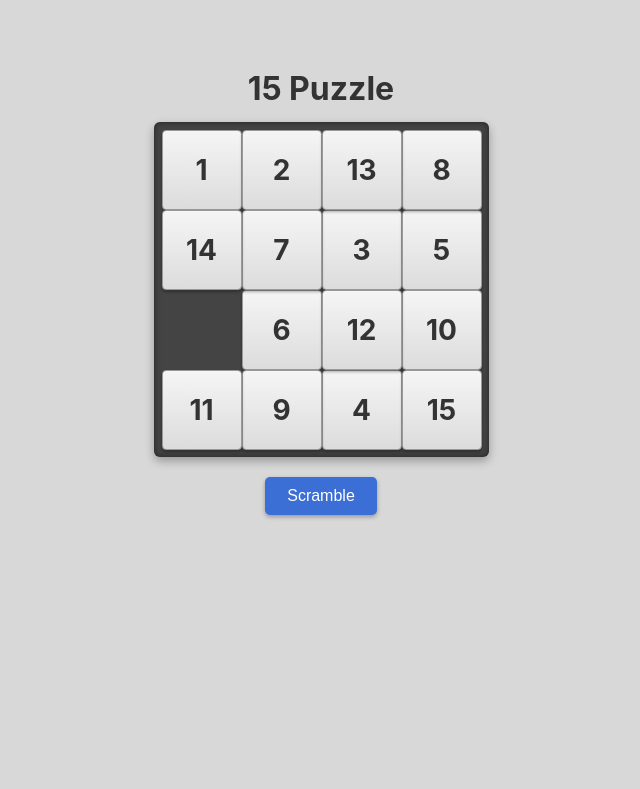
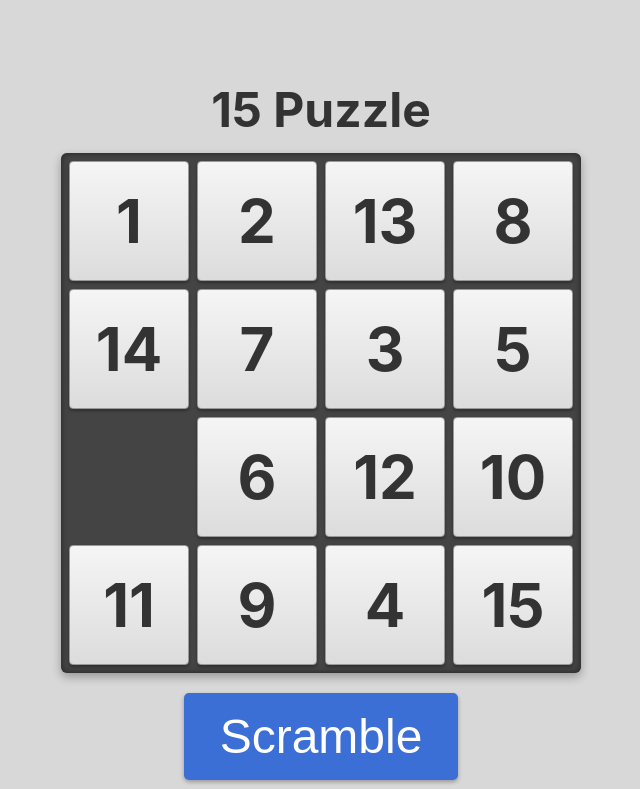
Before and after one commit to rocketsw/rocketsw.github.io, a plain HTML site: page 15-puzzle.html in a window 1280 px wide. Shown: the whole page, without its empty margins (319-959 px from the left). Drawn offline with Linux system fonts and the light colour scheme.

Commit message:
Added a "viewport meta tag".  Increased the font-size of some elements.

```diff
--- a/15-puzzle.html
+++ b/15-puzzle.html
@@ -2,6 +2,7 @@
 <html lang="en">
 <head>
 <meta charset="UTF-8">
+<meta name="viewport" content="width=device-width, initial-scale=1">
 <title>15 Puzzle</title>
 <style>
   body {
@@ -16,18 +17,21 @@
   h1 {
     margin-bottom: 4px;
     color: #333;
+	font-size: 3rem;
   }
 
   #status {
-    height: 24px;
+    min-height: 4rem;
+    margin-top: 12px;
     margin-bottom: 12px;
+    text-align: center;
     font-weight: bold;
     color: #2a7d2a;
   }
 
   #board {
     position: relative;
-    width: 335px;
+    width: 335px; /* overridden by layout() */
     height: 335px;
     background: #444;
     border-radius: 6px;
@@ -39,16 +43,15 @@
 
   .tile {
     position: absolute;
-    width: 80px;
-    height: 80px;
     box-sizing: border-box;
+    touch-action: manipulation;
+    -webkit-tap-highlight-color: transparent;
     background: linear-gradient(to bottom, #f5f5f5, #dcdcdc);
     border: 1px solid #999;
     border-radius: 4px;
     display: flex;
     align-items: center;
     justify-content: center;
-    font-size: 28px;
     font-weight: bold;
     color: #333;
     cursor: pointer;
@@ -68,8 +71,9 @@
 
   #scrambleBtn {
     margin-top: 20px;
-    padding: 10px 22px;
-    font-size: 16px;
+    padding: 16px 36px;
+    font-size: 3rem;
+    touch-action: manipulation;
     cursor: pointer;
     border: none;
     border-radius: 5px;
@@ -88,12 +92,12 @@
 <h1>15 Puzzle</h1>
 <div id="board"></div>
 <button id="scrambleBtn">Scramble</button>
-<div id="status" style="color:blue;font-size:50px;">&nbsp;</div>
+<div id="status" style="color:blue;font-size:3rem;">&nbsp;</div>
 
 <script>
   const SIZE = 4;
-  const TILE_PX = 80;
   const GAP_PX = 8; // spacing between tiles, matches board padding
+  let TILE_PX = 80; // tile pitch (tile size + gap); set by layout()
   const boardEl = document.getElementById('board');
   const statusEl = document.getElementById('status');
   const scrambleBtn = document.getElementById('scrambleBtn');
@@ -135,6 +139,20 @@
       boardEl.appendChild(el);
       tileEls[v] = el;
     }
+  }
+
+  // Size the board to fill the screen width (up to 520px) and scale tiles/fonts to fit.
+  function layout() {
+    const boardPx = Math.min(document.documentElement.clientWidth - 16, 520);
+    TILE_PX = (boardPx - GAP_PX) / SIZE;
+    const tilePx = TILE_PX - GAP_PX;
+    boardEl.style.width = boardEl.style.height = boardPx + 'px';
+    for (const v in tileEls) {
+      const s = tileEls[v].style;
+      s.width = s.height = tilePx + 'px';
+      s.fontSize = (tilePx * 0.5) + 'px';
+    }
+    if (board.length) render();
   }
 
   function positionFor(r, c) {
@@ -266,7 +284,9 @@
 
   scrambleBtn.addEventListener('click', scramble);
 
+  window.addEventListener('resize', layout);
   buildTiles();
+  layout();
   scramble();
 </script>
 </body>
```
